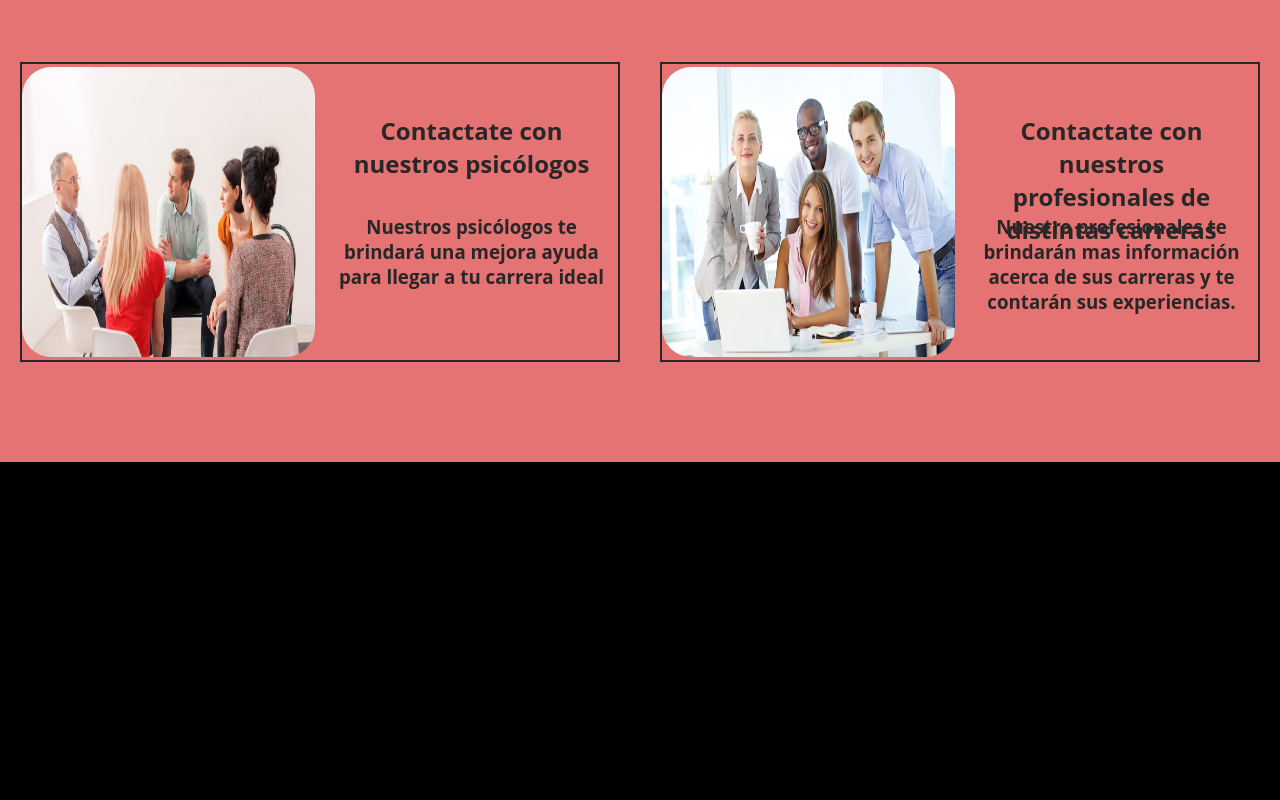
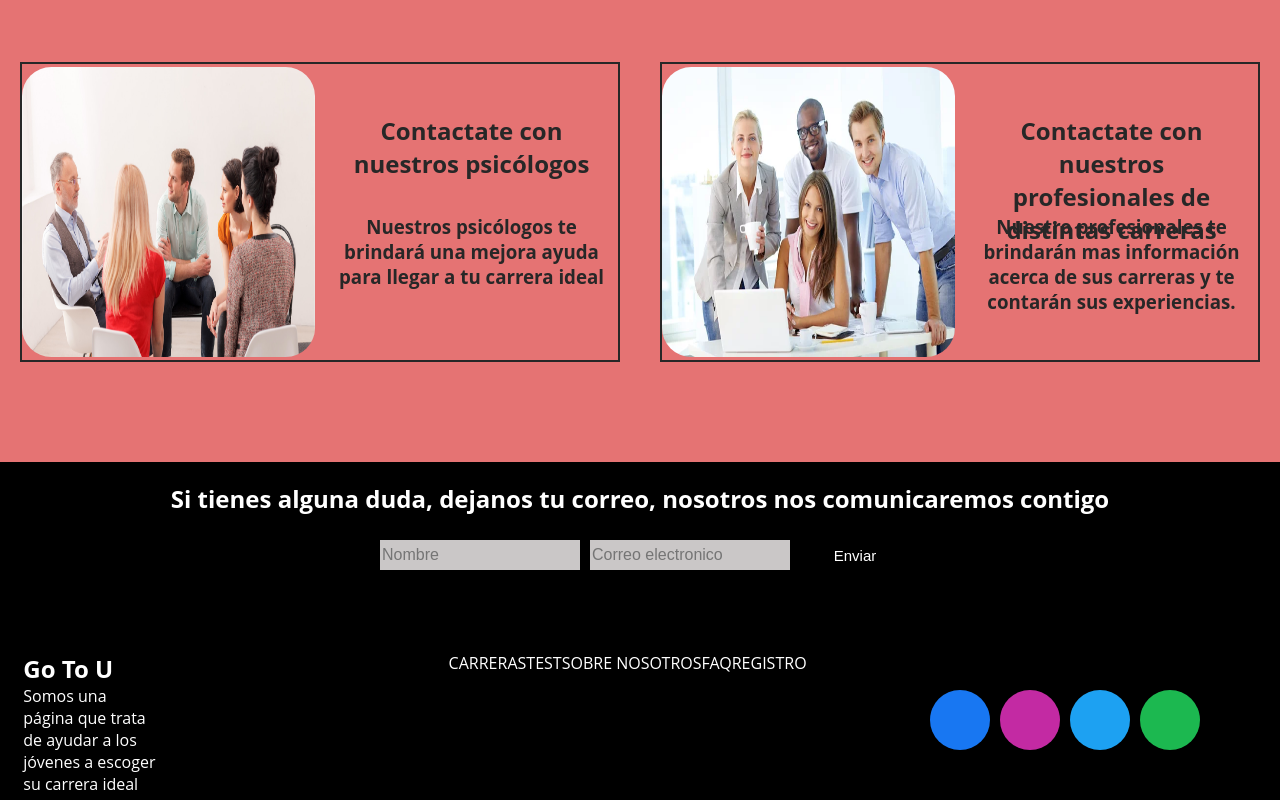
Before and after one commit to Dan1v/Gotou, a React (Vite) app: page / in a window 1280 px wide. Shown: the part 1828-2628 px from the top of the page. Before the commit the page ends 2290 px from the top, so only its background shows below. Built offline with nearby package versions, Linux system fonts and the light colour scheme.

Commit message:
Update Layout.jsx

```diff
--- a/src/components/Layout.jsx
+++ b/src/components/Layout.jsx
@@ -7,11 +7,11 @@ function Layout() {
     <div>
       <div className="conteiner-menu-nav">
         <nav className="main-nav">
-          <img className="logGoToU" alt="GoToU Logo" src={Loguito} />
+          <Link to="/"><img className="logGoToU" alt="GoToU Logo" src={Loguito} /></Link>{" "}
 
           <ul className="menu-nav">
             <li>
-              <Link to="/">Carreras</Link>{" "}
+              <Link to="/carreras">Carreras</Link>
             </li>
             <li>
               <Link to="/test">Test</Link>
@@ -28,6 +28,43 @@ function Layout() {
         <hr />
       </div>
       <Outlet />
+
+      <div className="contactarnos">
+        <h2>Si tienes alguna duda, dejanos tu correo, nosotros nos comunicaremos contigo</h2>
+        <div className="infoContac">
+            <form className="contacto">
+                <input type="text" name="nombre" placeholder="Nombre"/>
+                <input type="text" name="email" placeholder="Correo electronico"/>
+            </form>
+            <button>Enviar</button>
+        </div>
+
+
+    </div>
+    <div className="navBottom">
+        <div className="mensajefin">
+            <h2>Go To U</h2>
+            <p>Somos una página que trata de ayudar a los jóvenes a escoger su carrera ideal</p>
+        </div>
+        <div className="menufin">
+            <nav>
+                <ul>
+                    <a href="#"><li>CARRERAS</li></a>
+                    <a href="#"><li>TEST</li></a>
+                    <a href="index1.html" target="_blank"><li>SOBRE NOSOTROS</li></a>
+                    <a href="#"><li>FAQ</li></a>
+                    <a href="#"><li>REGISTRO</li></a>
+                </ul>
+            </nav>
+        </div>
+        <div className="logosfin">
+            <i className="fab fa-facebook"></i>
+            <i className="fab fa-instagram"></i>
+            <i className="fab fa-twitter"></i>
+            <i className="fab fa-whatsapp"></i>
+        </div>
+
+    </div>
     </div>
   );
 }
```
